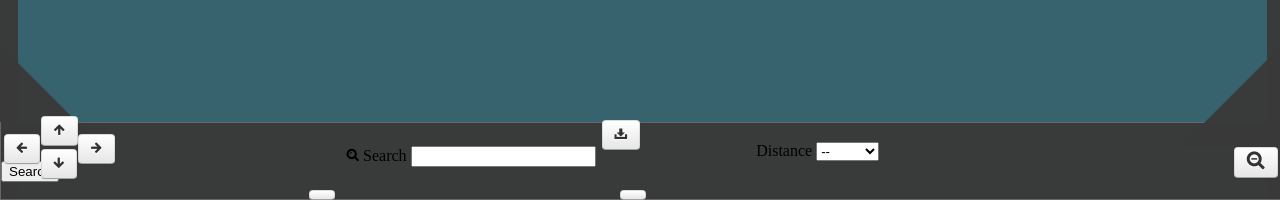
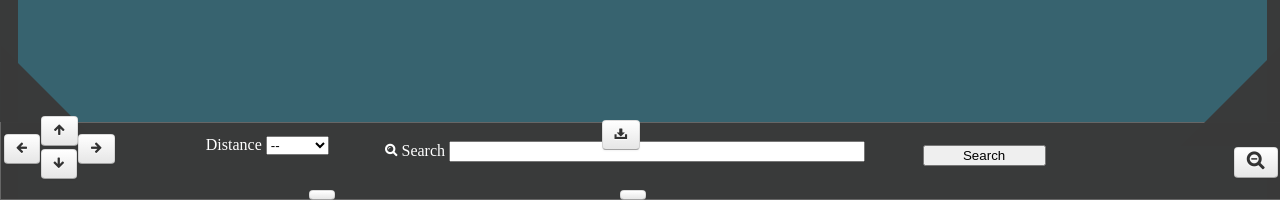
Before and after one commit to bryantjm/Project5, a plain HTML site: page index.html in a window 1280 px wide. Shown: the part 600-800 px from the top of the page. Drawn offline with nearby package versions, Linux system fonts and the light colour scheme; some packages are replaced by stand-ins of ours.

Commit message:
fixed search bar

```diff
--- a/assets/css/app.css
+++ b/assets/css/app.css
@@ -57,12 +57,20 @@ body {
 
 .location{
 margin-bottom: -4%;
-margin-left: 27%;
+margin-top: -2%;
+margin-left: 30%;
 }
 
 .distance {
-margin-left: 59%;
+margin-left: 16%;
 margin-top: 2%;
+}
+
+.searchB{
+padding-left: 3%;
+padding-right: 3%;
+margin-left: 72%;
+margin-top: -17%;
 }
 
 /* Main */
--- a/index.html
+++ b/index.html
@@ -147,13 +147,14 @@
             <!--Search -->
              <div class="page">
                     <form action="#" method="get" id="search">
+                        <button type="submit" class="searchB">Search</button>
                         <div class="location">
-                            <label for="location"><i class="icon-search"></i> Search</label>
-                            <input type="text" value="" id="location" />
+                            <label for="location" style="color:white"><i class="icon-search"></i> Search</label>
+                            <input type="text" value="" id="location" style=" padding-right: 26%; " />
                         </div>
 
                         <div class="distance">
-                            <label for="distance">Distance</label>
+                            <label for="distance" style="color:white">Distance</label>
                             <select name="distance" id="distance">
                                 <option value="">--</option>
                                 <option value="5">5 Mi</option>
@@ -165,7 +166,7 @@
                             </select>
                             <a href="#" class="clear" style="display:none">Clear Search</a>
                         </div>
-                        <button type="submit">Search</button>
+
                     </form>
                 </div>
 
```
